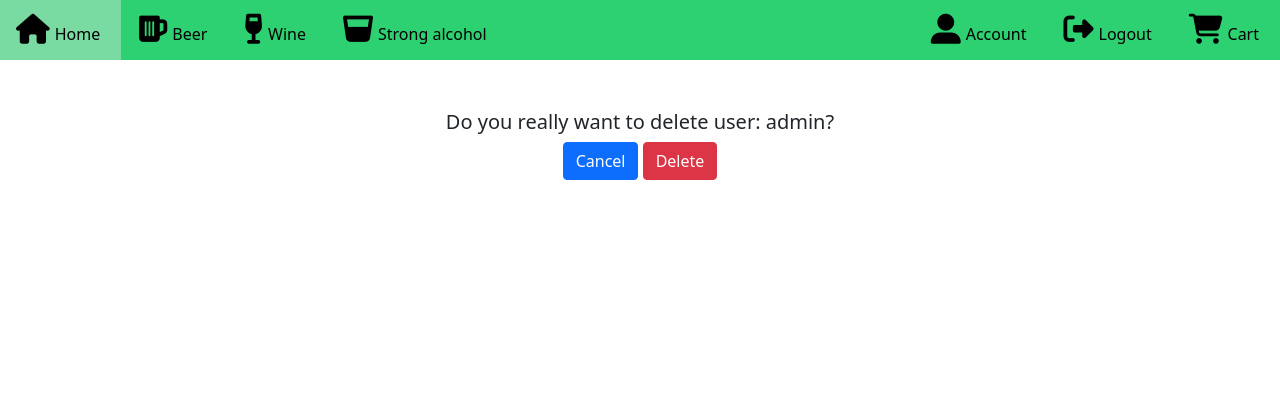
After one commit to Kristof-nl/Alco_taxi, a Flask app: a page that uses alco_taxi/templates/delete.html in a window 1280 px wide. The commit adds this page. Shown: the top 420 px of the page. Run offline with Flask 2, Linux system fonts and the light colour scheme; a user stored in the database is signed in; data comes from the database, SQL or seed files in the repository; both versions use the stored data as it was after the commit; some libraries are stand-ins or nearby versions.

Commit message:
Delete users

```diff
--- a/alco_taxi/routes.py
+++ b/alco_taxi/routes.py
@@ -38,13 +38,34 @@ def admin_product():
         return render_template("home.html")
 
 
-@app.route('/admin/users/', methods="POST")
+@app.route('/admin/users/', methods=['GET', 'POST'])
 def admin_users():
     if current_user.is_authenticated and current_user.username == 'admin':
         users = User.query.all()
-        if request.method=="POST":
-            db.session.delete(user.id)
         return render_template("admin_users.html", users=users)
+    else:
+        flash(f"You don't have access to this section",'danger')
+        return render_template("home.html")
+
+
+@app.route('/admin/users/delete<int:id>', methods=['GET', 'POST'])
+def admin_delete_users(id):
+    if current_user.is_authenticated and current_user.username == 'admin':
+        user = User.query.get_or_404(id)
+        if request.method == 'POST':
+            if request.form.get('action1') == 'Delete':
+                if user.username == "admin":
+                    flash(f"You can't delete this user!!!",'danger')
+                else:
+                    db.session.delete(user)
+                    db.session.commit()
+                    flash(f"You have succesfully deleted user {user.username}.",'success')
+                return redirect(url_for('admin_users'))
+            else:
+                return redirect(url_for('admin_users'))
+        else:
+            return render_template("delete.html", user=user)
+
     else:
         flash(f"You don't have access to this section",'danger')
         return render_template("home.html")
--- a/alco_taxi/static/style.css
+++ b/alco_taxi/static/style.css
@@ -204,3 +204,8 @@ h1 {
   margin: 35px;
   text-align: center;
 }
+
+.delete {
+  text-align: center;
+  margin: 50px;
+}
--- /dev/null
+++ b/alco_taxi/templates/delete.html
@@ -0,0 +1,16 @@
+{% extends "base.html" %}
+{% block title %}Admin - Users{% endblock %}
+{% block content %}
+
+<div class="delete">
+    <form method="POST">
+        <h5>Do you really want to delete user: {{user.username}}?</h5>
+        <input class="btn btn-primary" type="submit" value="Cancel" name="action2"/>
+        <input class="btn btn-danger" type="submit" value="Delete" name="action1"/>
+    </form>
+</div>
+
+
+
+
+{% endblock content %}
```
Also changed, not shown: alco_taxi/templates/admin_users.html (+4 -25 lines), alco_taxi/alco_taxi.db.
